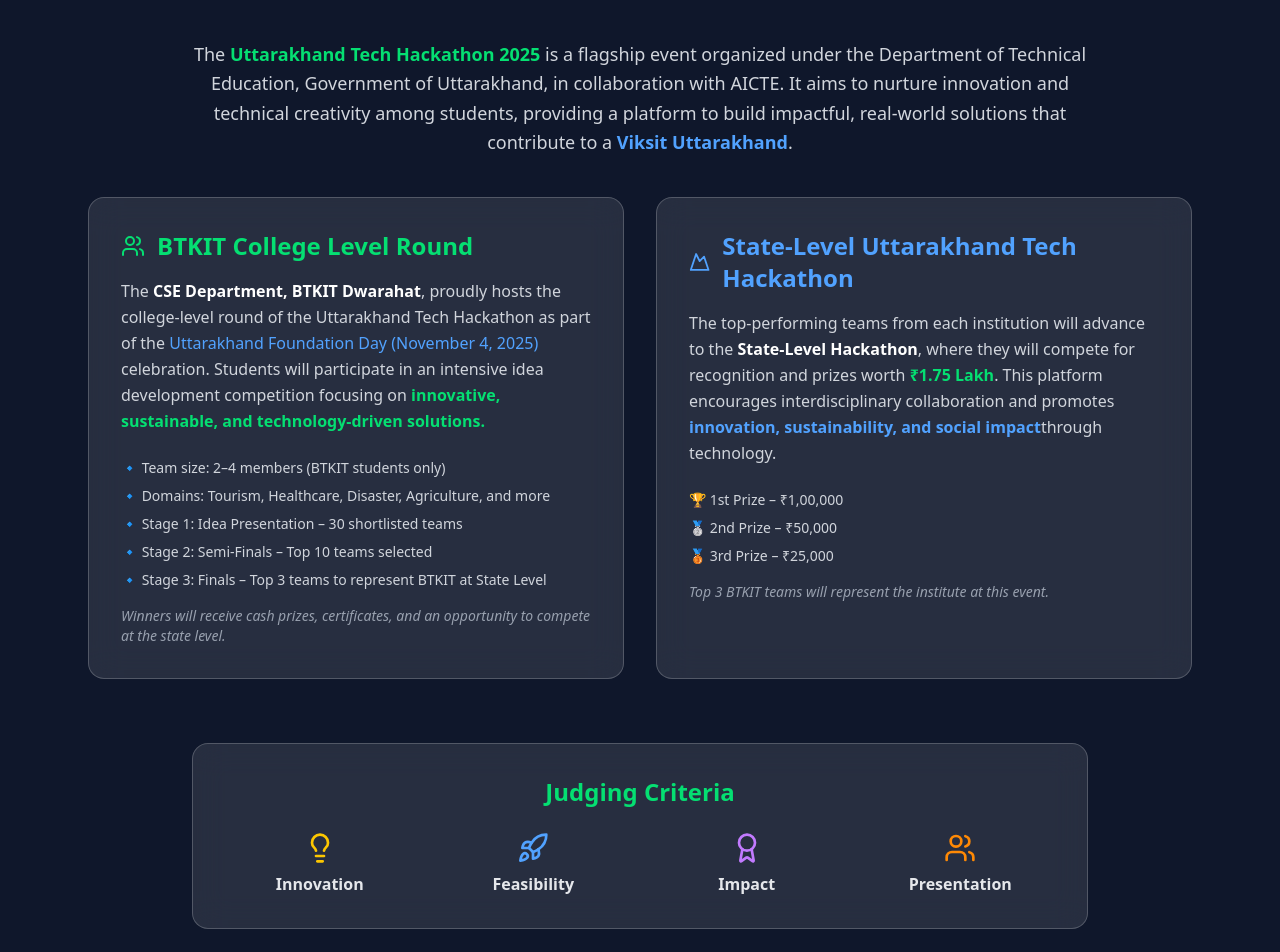
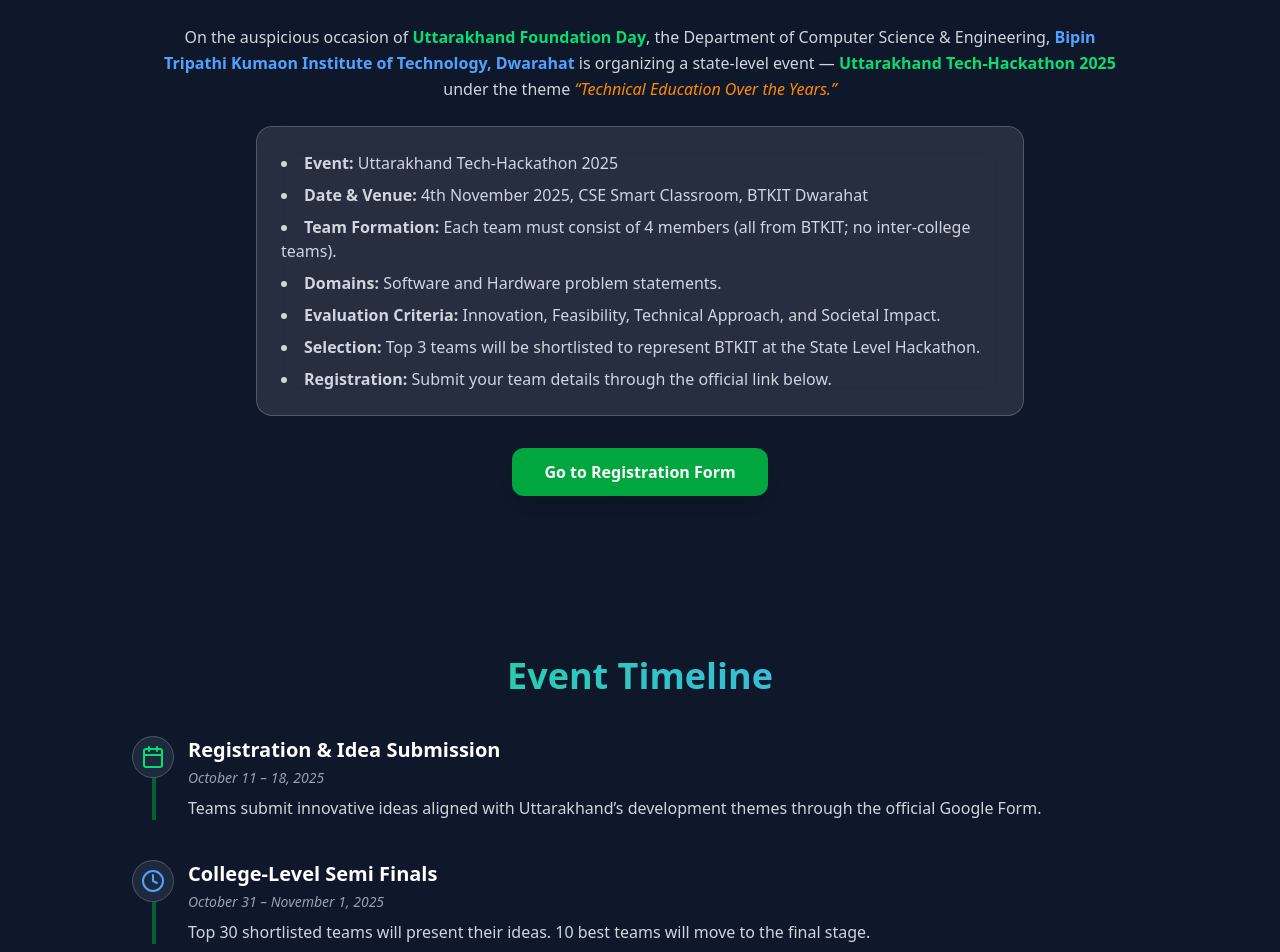
Before and after one commit to ayushsaini7717/SIHWebsite, a React (Vite) app: page / in a window 1280 px wide. Shown: the part 920-1872 px from the top of the page. Built offline with nearby package versions, Linux system fonts and the light colour scheme.

Commit message:
updated about info

```diff
--- a/src/App.jsx
+++ b/src/App.jsx
@@ -1,4 +1,4 @@
-import AboutSIH from "./components/AboutSIH";
+import About from "./components/About";
 import FAQSection from "./components/FAQSection";
 import HeroSection from "./components/HeroSection";
 import NavigationBar from "./components/NavigationBar";
@@ -13,7 +13,7 @@
     <div className="bg-slate-900 text-white">
       <NavigationBar/>
       <HeroSection/>
-      <AboutSIH/>
+      <About/>
       <TimelineSection/>
       <ProblemCategories/>
       {/* <RegistrationSection/> */}
--- /dev/null
+++ b/src/components/About.jsx
@@ -0,0 +1,71 @@
+const AboutSection = () => {
+  return (
+    <section
+      id="about"
+      className="py-20 px-6 max-w-5xl mx-auto text-center text-gray-200"
+    >
+      <h2 className="text-3xl md:text-4xl font-bold mb-6 text-white">
+        About the Hackathon
+      </h2>
+      <p className="mb-6 text-gray-300 leading-relaxed">
+        On the auspicious occasion of{" "}
+        <span className="text-green-400 font-semibold">
+          Uttarakhand Foundation Day
+        </span>
+        , the Department of Computer Science & Engineering,{" "}
+        <span className="text-blue-400 font-semibold">
+          Bipin Tripathi Kumaon Institute of Technology, Dwarahat
+        </span>{" "}
+        is organizing a state-level event —{" "}
+        <span className="font-semibold text-green-400">
+          Uttarakhand Tech-Hackathon 2025
+        </span>{" "}
+        under the theme{" "}
+        <span className="text-orange-400 italic">
+          “Technical Education Over the Years.”
+        </span>
+      </p>
+
+      <div className="bg-white/10 backdrop-blur-lg border border-white/20 rounded-2xl p-6 text-left space-y-3 max-w-3xl mx-auto">
+        <ul className="list-disc list-inside text-gray-300 text-sm md:text-base space-y-2">
+          <li>
+            <strong>Event:</strong> Uttarakhand Tech-Hackathon 2025
+          </li>
+          <li>
+            <strong>Date & Venue:</strong> 4th November 2025, CSE Smart Classroom, BTKIT Dwarahat
+          </li>
+          <li>
+            <strong>Team Formation:</strong> Each team must consist of 4 members
+            (all from BTKIT; no inter-college teams).
+          </li>
+          <li>
+            <strong>Domains:</strong> Software and Hardware problem statements.
+          </li>
+          <li>
+            <strong>Evaluation Criteria:</strong> Innovation, Feasibility,
+            Technical Approach, and Societal Impact.
+          </li>
+          <li>
+            <strong>Selection:</strong> Top 3 teams will be shortlisted to
+            represent BTKIT at the State Level Hackathon.
+          </li>
+          <li>
+            <strong>Registration:</strong> Submit your team details through the
+            official link below.
+          </li>
+        </ul>
+      </div>
+
+      <a
+        href="https://forms.gle/cPSbdNEQMMkcoNX3A"
+        target="_blank"
+        rel="noopener noreferrer"
+        className="inline-block px-8 py-3 mt-8 bg-green-600 hover:bg-green-700 rounded-xl text-white font-semibold shadow-lg transition-all"
+      >
+        Go to Registration Form
+      </a>
+    </section>
+  );
+};
+
+export default AboutSection;
--- a/src/components/AboutSIH.jsx
+++ /dev/null
@@ -1,109 +0,0 @@
-import { Lightbulb, Users, Rocket, Mountain, Award } from "lucide-react";
-
-const AboutSection = () => {
-  return (
-    <section
-      id="about"
-      className="py-20 px-6 max-w-6xl mx-auto text-center text-white"
-    >
-      <h2 className="text-4xl font-bold mb-10 bg-gradient-to-r from-green-400 to-blue-400 bg-clip-text text-transparent">
-        About the Hackathon
-      </h2>
-
-      {/* Introduction */}
-      <p className="text-lg text-gray-300 mb-10 max-w-4xl mx-auto leading-relaxed">
-        The <span className="text-green-400 font-semibold">Uttarakhand Tech Hackathon 2025 </span>
-        is a flagship event organized under the Department of Technical Education, Government of Uttarakhand,
-        in collaboration with AICTE. It aims to nurture innovation and technical creativity among students,
-        providing a platform to build impactful, real-world solutions that contribute to a{" "}
-        <span className="text-blue-400 font-semibold">Viksit Uttarakhand</span>.
-      </p>
-
-      {/* Two-column structure */}
-      <div className="grid md:grid-cols-2 gap-8 text-left">
-        {/* College Level */}
-        <div className="backdrop-blur-lg bg-white/10 border border-white/20 rounded-2xl p-8 hover:bg-white/15 transition-all">
-          <div className="flex items-center gap-3 mb-4">
-            <Users className="w-6 h-6 text-green-400" />
-            <h3 className="text-2xl font-bold text-green-400">
-              BTKIT College Level Round
-            </h3>
-          </div>
-          <p className="text-gray-300 mb-6 leading-relaxed">
-            The <span className="font-semibold text-white">CSE Department, BTKIT Dwarahat</span>,
-            proudly hosts the college-level round of the Uttarakhand Tech Hackathon as part of the
-            <span className="text-blue-400"> Uttarakhand Foundation Day (November 4, 2025)</span> celebration.
-            Students will participate in an intensive idea development competition focusing on{" "}
-            <span className="text-green-400 font-semibold">
-              innovative, sustainable, and technology-driven solutions.
-            </span>
-          </p>
-          <ul className="space-y-2 text-sm text-gray-300">
-            <li>🔹 Team size: 2–4 members (BTKIT students only)</li>
-            <li>🔹 Domains: Tourism, Healthcare, Disaster, Agriculture, and more</li>
-            <li>🔹 Stage 1: Idea Presentation – 30 shortlisted teams</li>
-            <li>🔹 Stage 2: Semi-Finals – Top 10 teams selected</li>
-            <li>🔹 Stage 3: Finals – Top 3 teams to represent BTKIT at State Level</li>
-          </ul>
-          <p className="mt-4 text-sm text-gray-400 italic">
-            Winners will receive cash prizes, certificates, and an opportunity to compete at the state level.
-          </p>
-        </div>
-
-        {/* State Level */}
-        <div className="backdrop-blur-lg bg-white/10 border border-white/20 rounded-2xl p-8 hover:bg-white/15 transition-all">
-          <div className="flex items-center gap-3 mb-4">
-            <Mountain className="w-6 h-6 text-blue-400" />
-            <h3 className="text-2xl font-bold text-blue-400">
-              State-Level Uttarakhand Tech Hackathon
-            </h3>
-          </div>
-          <p className="text-gray-300 mb-6 leading-relaxed">
-            The top-performing teams from each institution will advance to the{" "}
-            <span className="font-semibold text-white">State-Level Hackathon</span>,
-            where they will compete for recognition and prizes worth{" "}
-            <span className="text-green-400 font-semibold">₹1.75 Lakh</span>.
-            This platform encourages interdisciplinary collaboration and promotes
-            <span className="text-blue-400 font-semibold"> innovation, sustainability, and social impact</span>
-            through technology.
-          </p>
-          <ul className="space-y-2 text-sm text-gray-300">
-            <li>🏆 1st Prize – ₹1,00,000</li>
-            <li>🥈 2nd Prize – ₹50,000</li>
-            <li>🥉 3rd Prize – ₹25,000</li>
-          </ul>
-          <p className="mt-4 text-sm text-gray-400 italic">
-            Top 3 BTKIT teams will represent the institute at this event.
-          </p>
-        </div>
-      </div>
-
-      {/* Judging Criteria */}
-      <div className="mt-16 max-w-4xl mx-auto backdrop-blur-lg bg-white/10 border border-white/20 rounded-2xl p-8">
-        <h3 className="text-2xl font-bold text-center mb-6 text-green-400">
-          Judging Criteria
-        </h3>
-        <div className="grid sm:grid-cols-2 md:grid-cols-4 gap-6 text-center">
-          <div>
-            <Lightbulb className="w-8 h-8 mx-auto mb-2 text-yellow-400" />
-            <p className="font-semibold text-gray-200">Innovation</p>
-          </div>
-          <div>
-            <Rocket className="w-8 h-8 mx-auto mb-2 text-blue-400" />
-            <p className="font-semibold text-gray-200">Feasibility</p>
-          </div>
-          <div>
-            <Award className="w-8 h-8 mx-auto mb-2 text-purple-400" />
-            <p className="font-semibold text-gray-200">Impact</p>
-          </div>
-          <div>
-            <Users className="w-8 h-8 mx-auto mb-2 text-orange-400" />
-            <p className="font-semibold text-gray-200">Presentation</p>
-          </div>
-        </div>
-      </div>
-    </section>
-  );
-};
-
-export default AboutSection;
--- a/src/components/NavigationBar.jsx
+++ b/src/components/NavigationBar.jsx
@@ -23,7 +23,7 @@
         {/* Desktop Menu */}
         <div className="space-x-6 hidden md:flex">
           <a href="#home" className="text-gray-200 hover:text-orange-400">Home</a>
-          <a href="#about" className="text-gray-200 hover:text-orange-400">About SIH</a>
+          <a href="#about" className="text-gray-200 hover:text-orange-400">About</a>
           <a href="#timeline" className="text-gray-200 hover:text-orange-400">Timeline</a>
           <a href="#register" className="text-gray-200 hover:text-orange-400">Register</a>
           <button onClick={() => navigate('/info')} className="text-gray-200 hover:text-orange-400">
```
